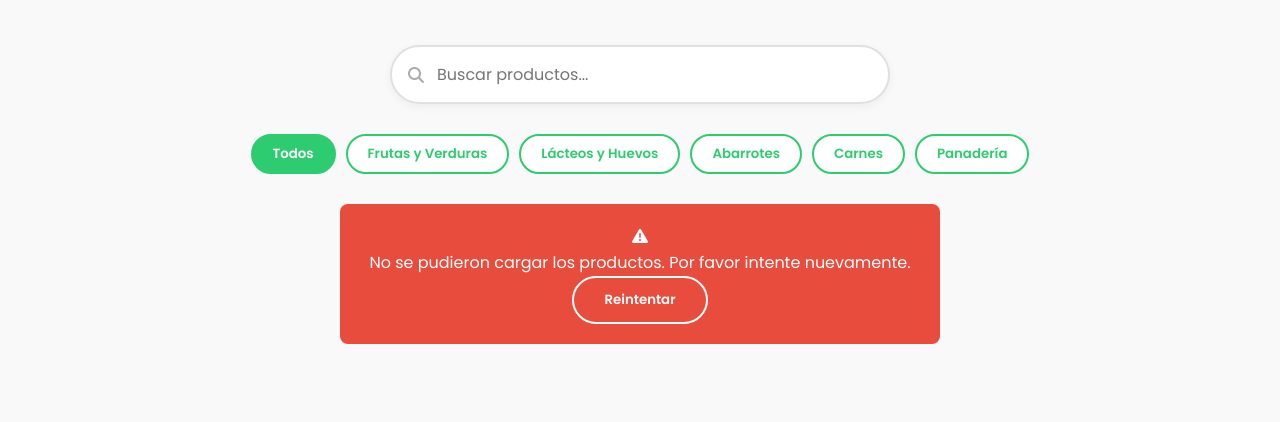
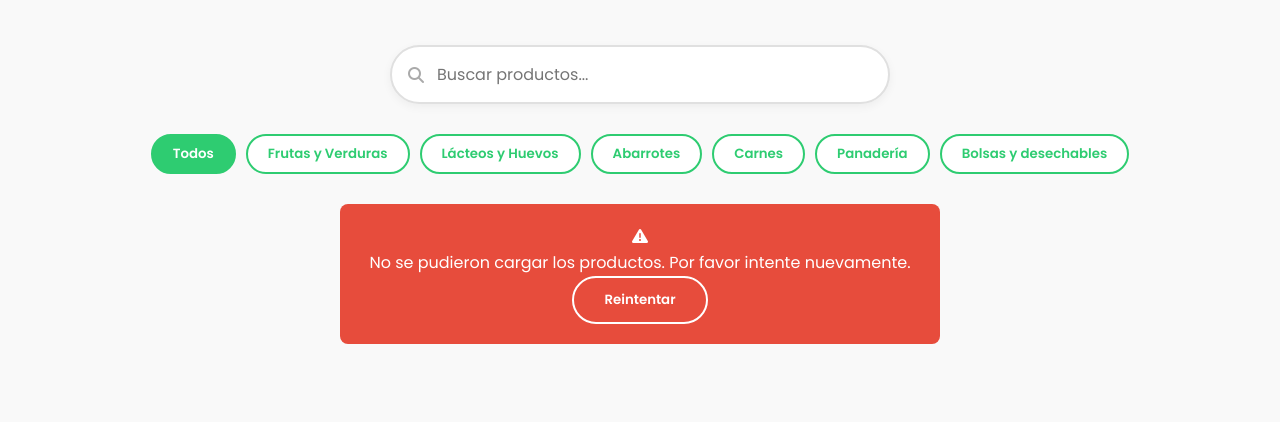
Before and after one commit to creatimarcas/mercado-vive, a plain HTML site: page index.html in a window 1280 px wide. Shown: the part 1500-1922 px from the top of the page. Drawn offline with Linux system fonts and the light colour scheme; no server answers.

Commit message:
Actualizacion categorias

```diff
--- a/index.html
+++ b/index.html
@@ -1638,6 +1638,7 @@
                 <button class="filter-btn" data-filter="abarrotes">Abarrotes</button>
                 <button class="filter-btn" data-filter="carnes">Carnes</button>
                 <button class="filter-btn" data-filter="panadería">Panadería</button>
+                <button class="filter-btn" data-filter="panadería">Bolsas y desechables</button>
             </div>
 
             <!-- Contenedor de productos con indicador de carga -->
```
